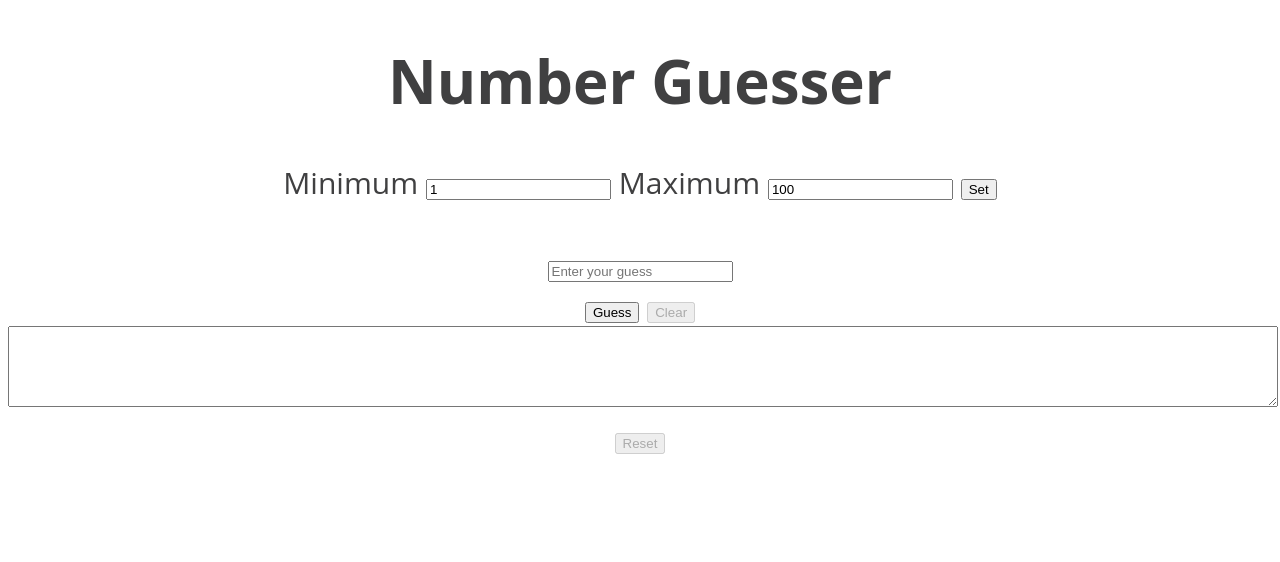
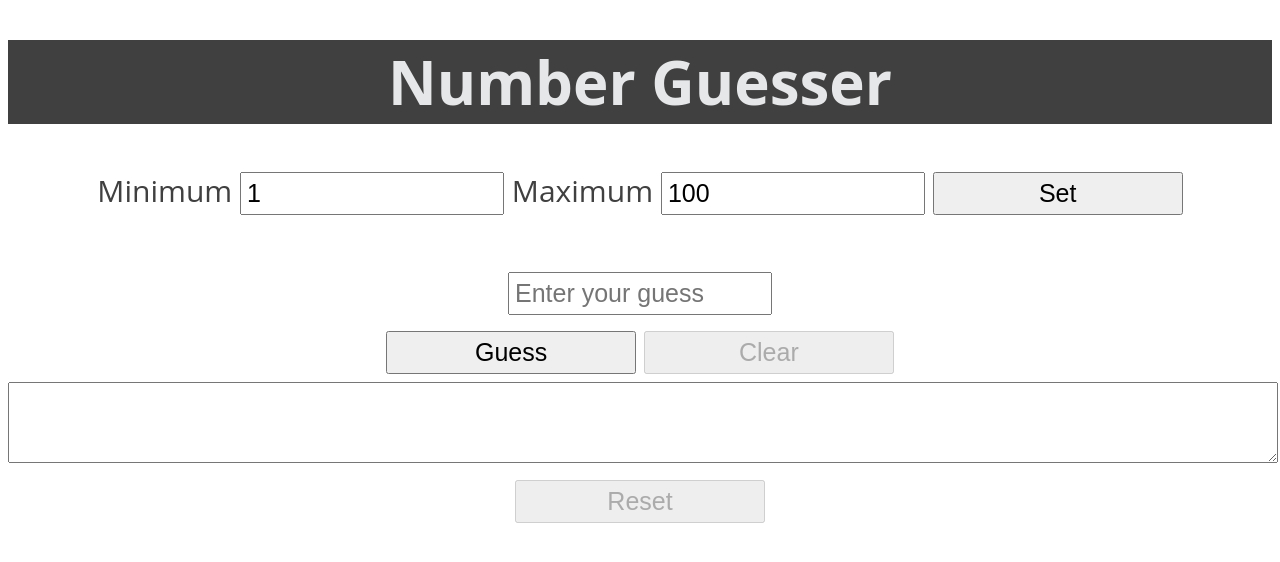
Before and after one commit to mnhollandplum/number_guesser, a PHP site: page / in a window 1280 px wide. Shown: the top 562 px of the page. Run offline with PHP 8.4, Linux system fonts and the light colour scheme.

Commit message:
initial styling

```diff
--- a/style.css
+++ b/style.css
@@ -4,3 +4,16 @@ body {
   text-align: center;
   font-size: 30px;
 }
+
+h1 {
+  color: #E6E7E8;
+  background-color: #404041;
+  padding: 1px;
+}
+
+input {
+  width: 250px;
+  padding: 5px;
+  margin: 8px 0;
+  font-size: 25px;
+}
```
